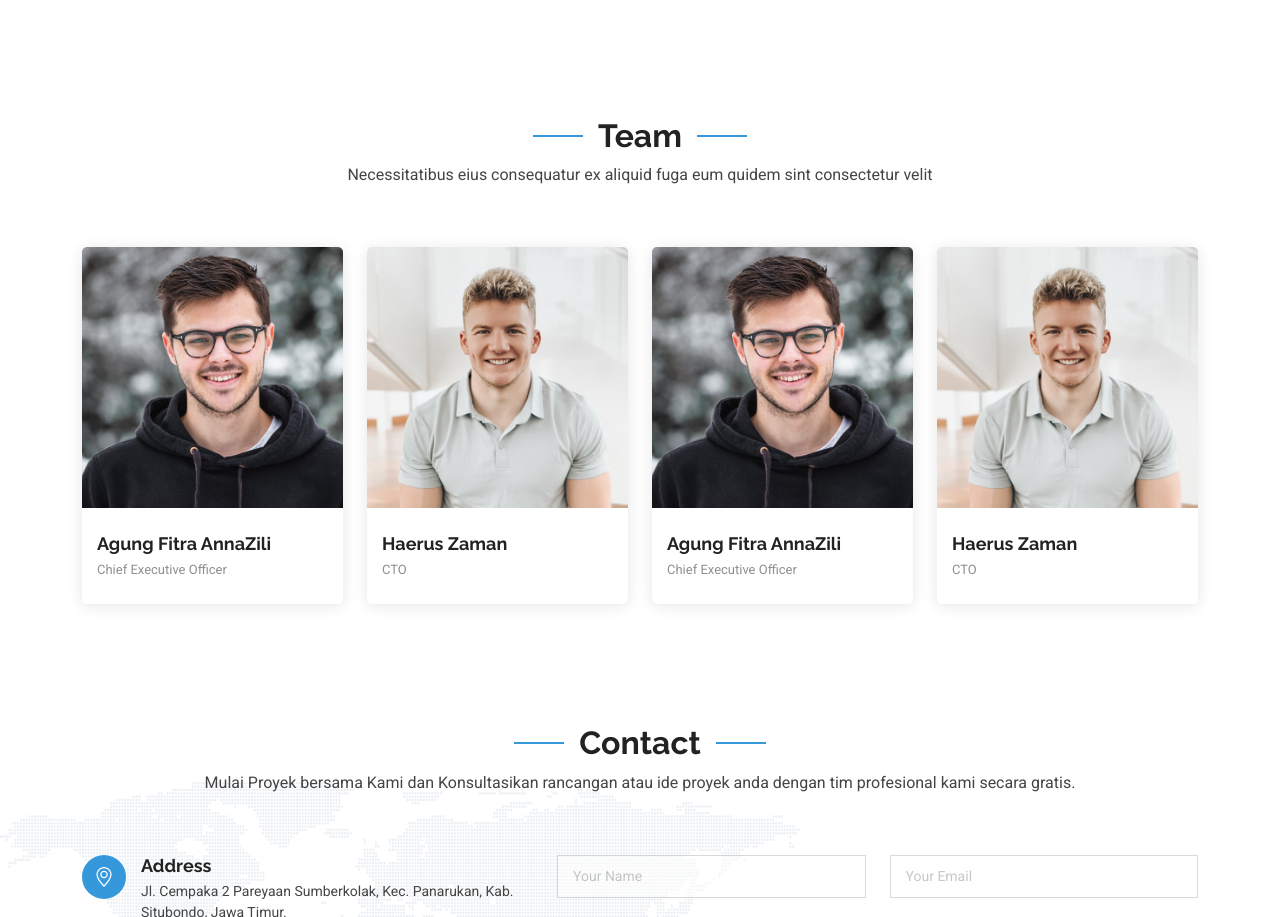
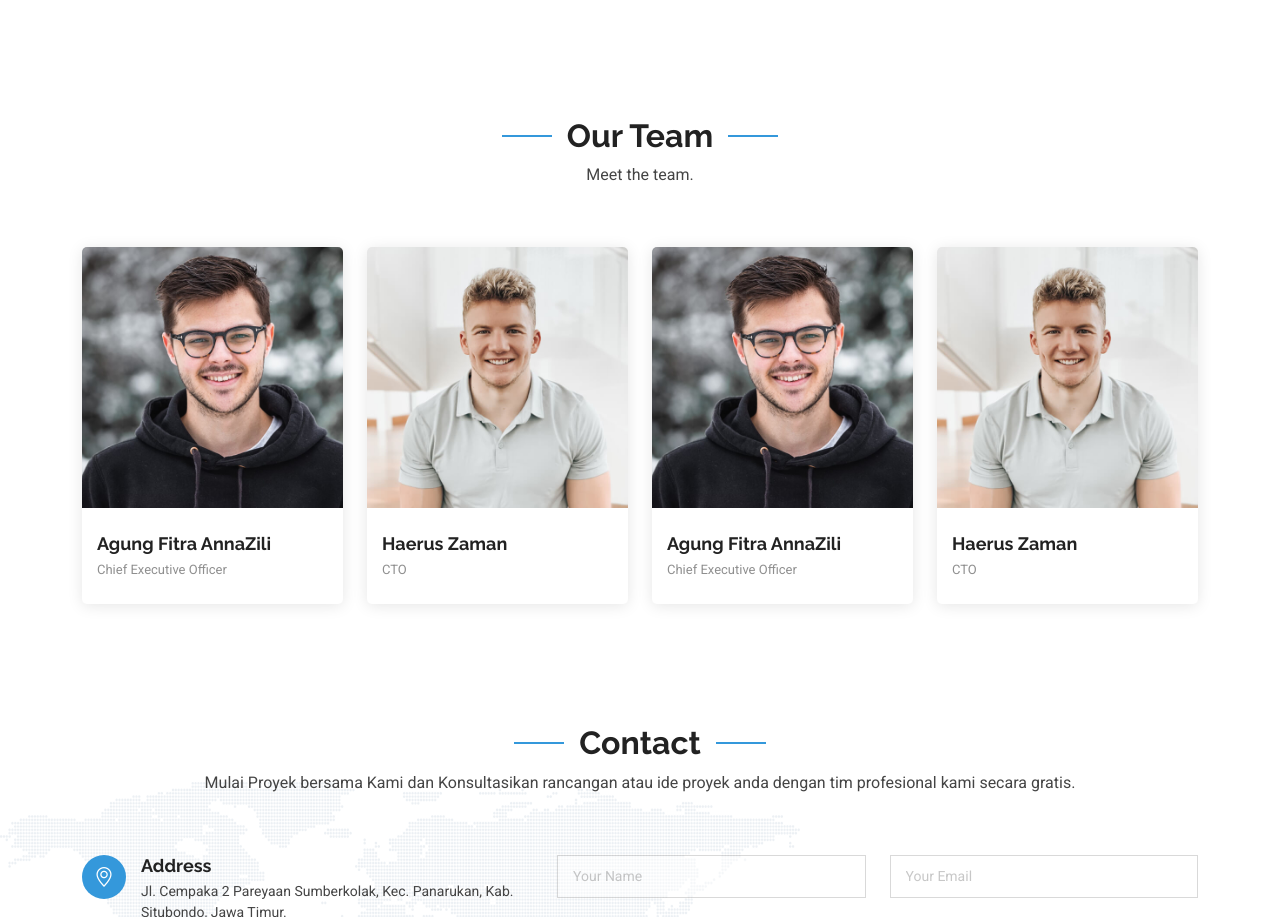
Before and after one commit to hzdev99/diginsolution, a plain HTML site: page index.html in a window 1280 px wide. Shown: the part 5791-6708 px from the top of the page. Drawn offline with Linux system fonts and the light colour scheme.

Commit message:
Update team

```diff
--- a/index.html
+++ b/index.html
@@ -788,8 +788,8 @@
 
       <!-- Section Title -->
       <div class="container section-title" data-aos="fade-up">
-        <h2>Team</h2>
-        <p>Necessitatibus eius consequatur ex aliquid fuga eum quidem sint consectetur velit</p>
+        <h2>Our Team</h2>
+        <p>Meet the team.</p>
       </div><!-- End Section Title -->
 
       <div class="container">
```
